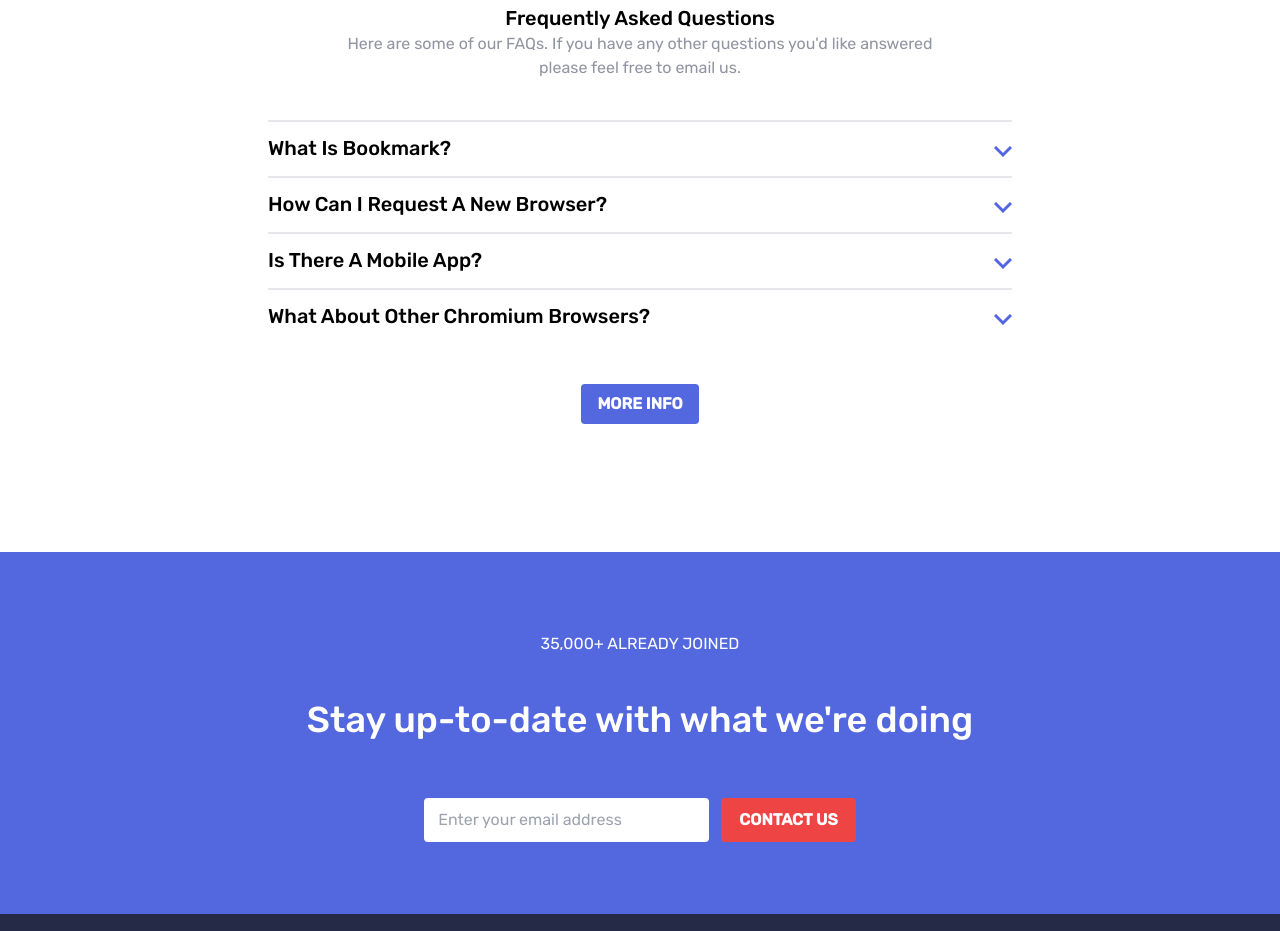
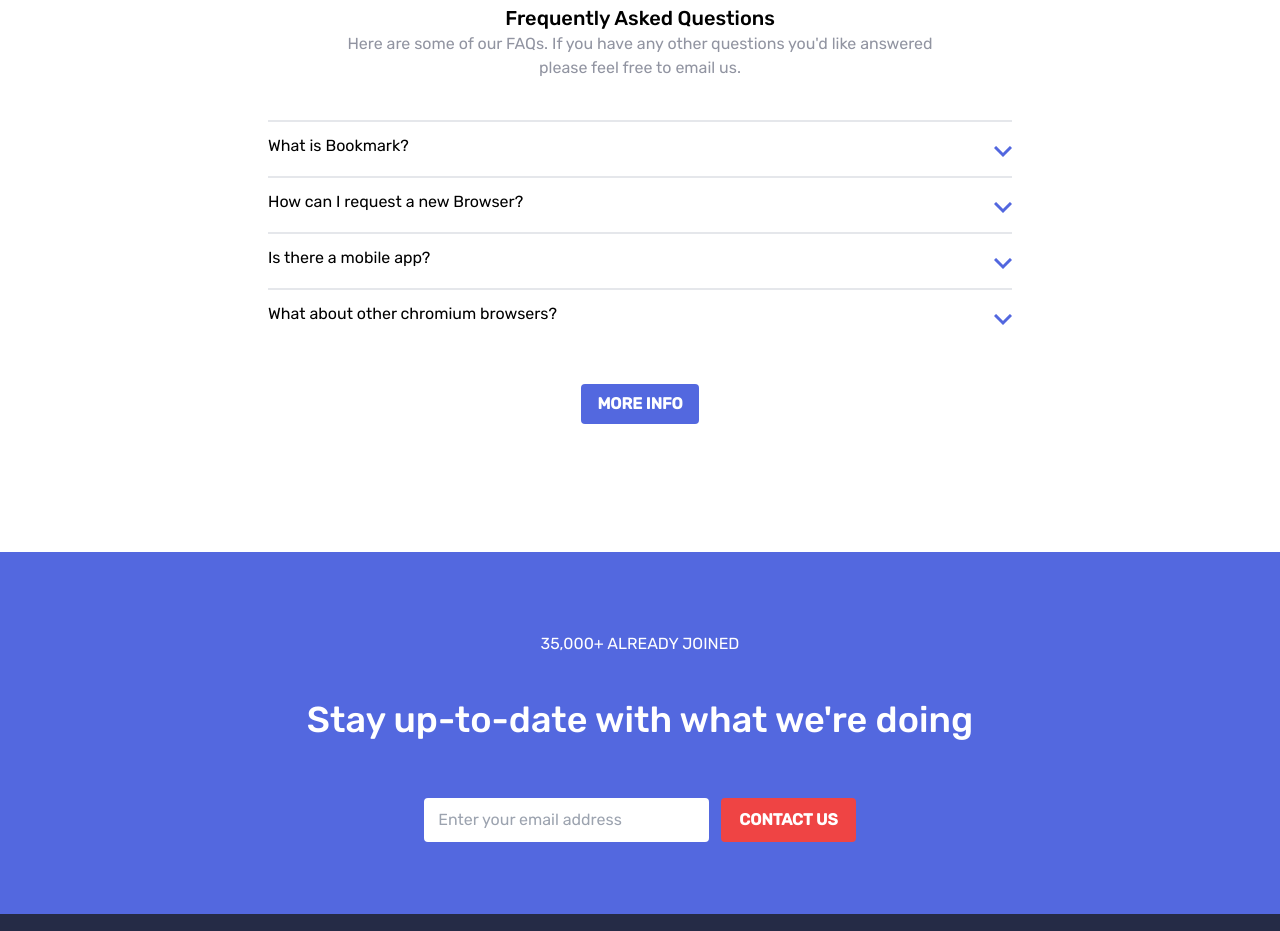
Before and after one commit to kenghtt/bookmark-landing-page, a React (Vite) app: page / in a window 1280 px wide. Shown: the part 2140-3071 px from the top of the page. Built offline with nearby package versions, Linux system fonts and the light colour scheme.

Commit message:
Changed h3 to h4

```diff
--- a/src/components/layout/FAQSection/Question.jsx
+++ b/src/components/layout/FAQSection/Question.jsx
@@ -9,7 +9,7 @@
                     <div className="flex flex-row  text-left h-3 mb-10 ">
                         <div className="flex-1 justify-start ml-[5%] md:ml-[20%]">
                             <div className="mb-3 border-t-2"></div>
-                            <h3 className="">{props.question}</h3>
+                            <h4 className="">{props.question}</h4>
                         </div>
                         <div className="flex-none justify-end mr-[5%] md:mr-[20%]">
                             <div className="mb-3 border-t-2"></div>
```
